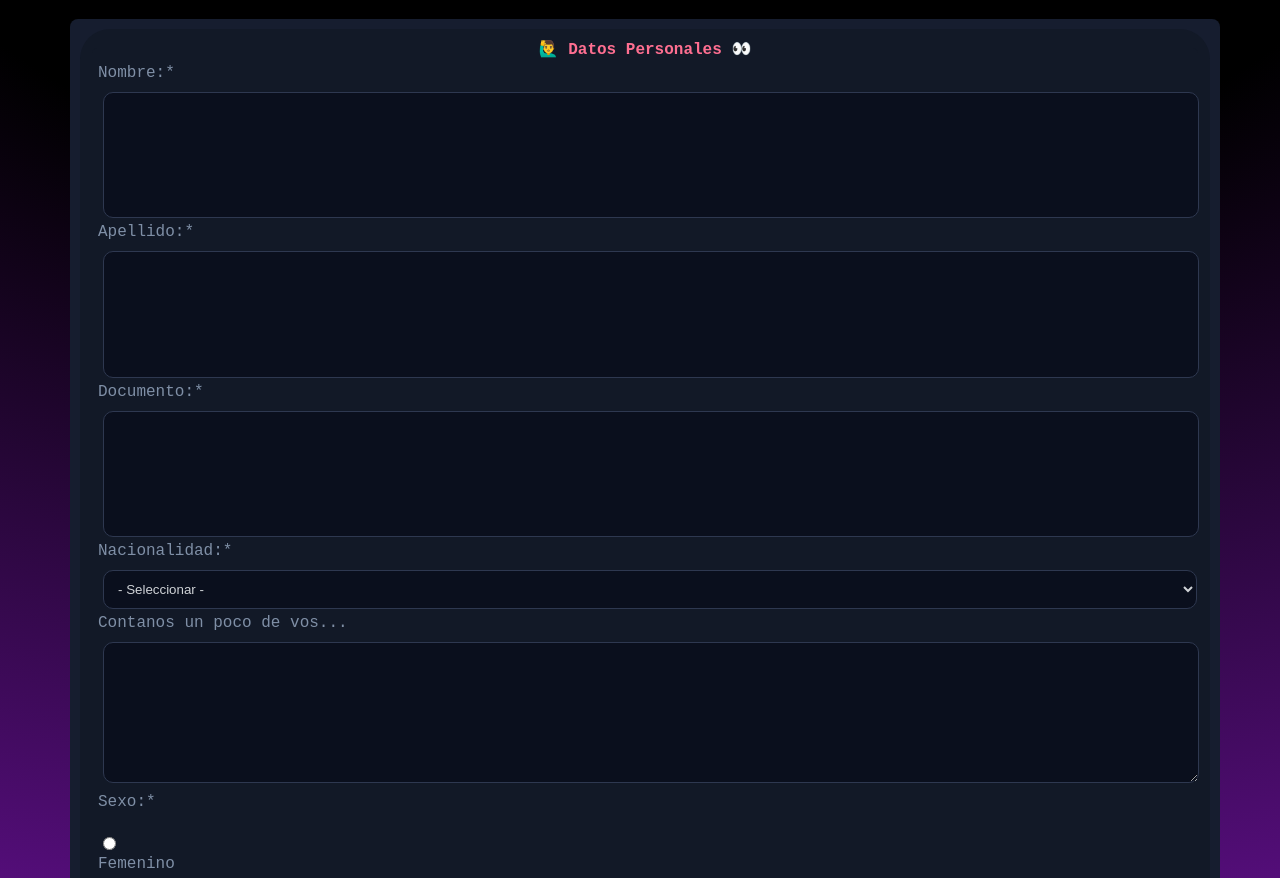
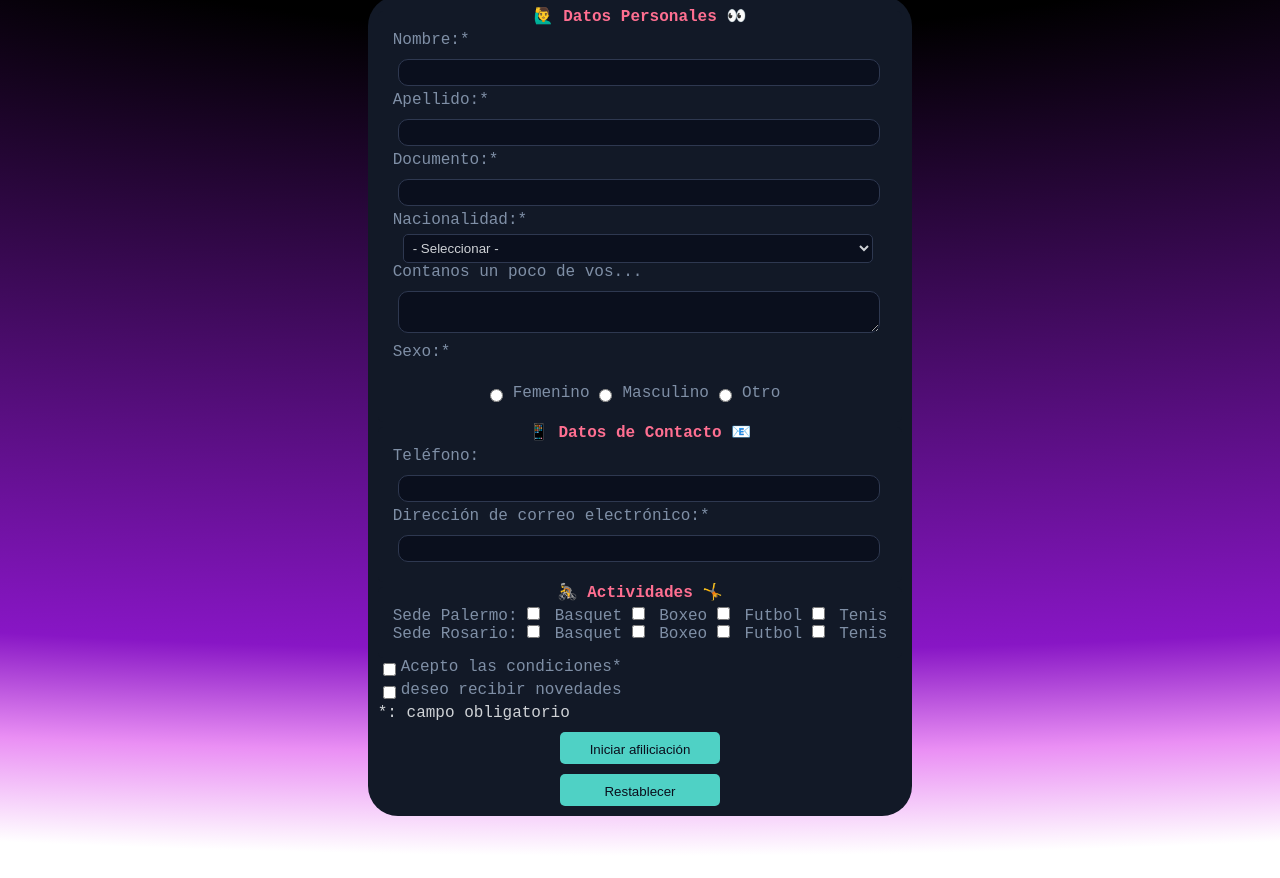
Before and after one commit to jmgaitan/ejercicio-08-formularios-html-y-css, a plain HTML site: page index.html in a window 1280 px wide. Shown: the part 171-1049 px from the top of the page. After the commit the page ends 1027 px from the top, so only its background shows below. Drawn offline with Linux system fonts and the light colour scheme; a web font is replaced by a local one.

Commit message:
estilo futuro casi finalizado

```diff
--- a/estilos/estilos-futuro.css
+++ b/estilos/estilos-futuro.css
@@ -1,63 +1,69 @@
+*{
+    margin: 0px;
+    padding: 0px;
+}
 body {
     color: #cfd2d6;
     font-family: 'Chivo Mono', monospace;
     padding: 10px;
     background: radial-gradient(ellipse 300% 100% at center top,#000000 20%, rgb(136, 22, 197) 80%,#ea8ff4 90%, #ffffff 100%);
-    margin: 25px;
-    padding: 25px;
+    margin: 20px;
+    padding: 20px;
+    background-repeat: no-repeat;
 
 }
 
 h1 {
     color: #4fd1c5;
     text-align: center;
-    padding-bottom: 5%;
+    padding-bottom: 20px;
     font-family: 'Helvetica Neue', sans-serif;
+    font-size: 70px;
 }
 
 section {
-    padding: 20px;
+    display: flex;
+    justify-content: center;
     border-radius: 8px;
-    background-color: #161d2f;
-    margin: 20px;
+    padding-top: 25px;
+    width: 100%;
+
+}
+
+form {
+    display: flex;
+    flex-direction: column;
+    background-color: #121927;
+    height: 150%;
+    height: 150%;
     padding: 10px;
-    margin-right: 10px;
+    border-radius: 30px;
+    animation: neon 5s ease infinite alternate;
 }
 
 @keyframes neon {
     25% {
-        box-shadow: 0 0 5px #08f, 0 0 10px #08f, 0 0 15px #08f, 0 0 20px #0ff, 0 0 35px #0ff, 0 0 40px #0ff, 0 0 50px #0ff, 0 0 75px #0ff;
+        box-shadow: 0 0 5px #08f, 0 0 10px #08f, 0 0 15px #08f, 0 0 20px #0ff, 0 0 35px #0ff, 0 0 40px #0ff, 0 0 50px #0ff, 0 0 100px #0ff;
     }
     50% {
-        box-shadow: 0 0 5px rgb(89, 103, 254), 0 0 10px rgb(65, 14, 247), 0 0 15px rgb(59, 11, 233), 0 0 20px rgb(252, 10, 252), 0 0 35px rgb(196, 9, 237), 0 0 40px rgb(221, 16, 244), 0 0 50px rgb(225, 32, 255), 0 0 75px rgb(242, 0, 255);
+        box-shadow: 0 0 5px rgb(89, 103, 254), 0 0 10px rgb(65, 14, 247), 0 0 15px rgb(59, 11, 233), 0 0 20px rgb(252, 10, 252), 0 0 35px rgb(196, 9, 237), 0 0 40px rgb(221, 16, 244), 0 0 50px rgb(225, 32, 255), 0 0 100px rgb(242, 0, 255);
     }
     90% {
-        box-shadow: 0 0 5px #08f, 0 0 10px #08f, 0 0 15px #08f, 0 0 20px #0ff, 0 0 35px #0ff, 0 0 40px #0ff, 0 0 50px #0ff, 0 0 75px #0ff;
+        box-shadow: 0 0 5px #08f, 0 0 10px #08f, 0 0 15px #08f, 0 0 20px #0ff, 0 0 35px #0ff, 0 0 40px #0ff, 0 0 50px #0ff, 0 0 95px #0ff;
     }
 }
 
-form {
-    background-color: #121927;
-    padding: 10px;
-    border-radius: 30px;
-    position: relative;
-    animation: neon 5s ease infinite alternate;
-}
 fieldset {
-
-    border: 1px solid transparent;
+        border: 10px solid transparent;
         background-color: #121927;
         padding: 5px;
         border-radius: 5px;
-    position: relative;
         }
-
 legend {
         color: #ff6f91;
         font-weight: bold;
         text-align: center;
         }
-
 label {
         color: #7f8fa6;
         display: block;
@@ -65,17 +71,8 @@ label {
     }
 
 input[type="text"],input[type="email"],input[type="tel"],textarea {
-    width: 90%;
-    padding: 5% 5% 5% 5%;
-    margin: 5px;
-    border: 1px solid #2e3850;
-    background-color: #0a0f1d;
-    color: #cfd2d6;
-    border-radius: 10px;
-}
-select {
-    width: 100%;
-    padding: 10px;
+    width: 95%;
+    padding: 5px 5px 5px 5px;
     margin: 5px;
     border: 1px solid #2e3850;
     background-color: #0a0f1d;
@@ -83,19 +80,66 @@ select {
     border-radius: 10px;
 }
 
+select {
+    width: 95%;
+    padding: 5px;
+    margin-left: 10px;
+    border: 1px solid #2e3850;
+    background-color: #0a0f1d;
+    color: #cfd2d6;
+    border-radius: 5px;
+}
+
 input[type="radio"],input[type="checkbox"] {
     margin-right: 10px;
+}
+
+.inputs{
+    align-items: center;
+    padding: 0%;
+    display: flex;
+    flex-direction: column;
 }
 
 input[type="button"],input[type="reset"] {
     background-color: #4fd1c5;
     color: #0a0f1d;
     border: none;
-    padding: 10px 20px;
+    padding: 10px;
     border-radius: 5px;
     cursor: pointer;
     margin-top: 10px;
+    height: 2rem;
+    width: 10rem;
+
 }
+
+.sede-actividades >label,input[type="checkbox"] {
+    display: inline; /* Elimina el bloque de display por defecto */
+}
+
+
+input[type="checkbox"] {
+    margin-right: 5px; /* Espacio a la derecha del checkbox */
+}
+
+.sede-actividades br {
+    display: none;
+}
+
+.selectSexo {
+    display: flex;
+    justify-content: center;
+    align-items: center;
+
+}
+.labelSexo {
+    margin-right: 10px;
+}
+.labelSexo ::first-letter{
+    text-transform: uppercase;
+}
+
 
 input[type="button"]:hover,input[type="reset"]:hover {
     background-color: #3fb5a3;
@@ -104,3 +148,9 @@ input[type="button"]:hover,input[type="reset"]:hover {
 .botText {
     color: #7f8fa6;
 }
+
+.botText div {
+    margin-left: 5px;
+    display: flex;
+    flex-direction: row;
+}
--- /dev/null
+++ b/estilos/estilos-retro.css
@@ -0,0 +1,12 @@
+body {
+    font-family: 'Arial', sans-serif;
+    color: #333;
+    background-color: #eaeaea;
+    margin: 0;
+    padding: 0;
+}
+
+h1 {
+    display: flex;
+    min-height: 50vh;
+}
--- a/index.html
+++ b/index.html
@@ -8,10 +8,12 @@
     <link href="https://fonts.googleapis.com/css2?family=Chivo+Mono&display=swap" rel="stylesheet">
     <!-- <link rel="stylesheet" href="estilos/estilo.css"> -->
     <link rel="stylesheet" href="estilos/estilos-futuro.css">
-    <!-- <link rel="stylesheet" href="estilos/estilo.css"> -->
+    <!-- <link rel="stylesheet" href="estilos/estilos-retro.css">  -->
+
     <title>afiliación</title>
 </head>
 <body>
+
     <h1>Vení al Gym! 💪</h1>
 
     <section>
@@ -34,53 +36,71 @@
                 </select><br>
                 <label for="about">Contanos un poco de vos...</label>
                 <textarea id="about" name="about"></textarea><br>
-                <label>Sexo:*</label> <br>
-                <input type="radio" id="femenino" name="sexo" value="femenino">
-                <label for="femenino">Femenino</label>
-
-                <input type="radio" id="masculino" name="sexo" value="masculino">
-                <label for="masculino">Masculino</label>
-
-                <input type="radio" id="otro" name="sexo" value="otro">
-                <label for="otro">Otro</label>
+                <label for="sexo">Sexo:*</label> <br>
+                <div class="selectSexo">
+                    <input type="radio" id="femenino" name="sexo" value="femenino">
+                    <label class="labelSexo" for="femenino">Femenino</label>
+                    <input type="radio" id="masculino" name="sexo" value="masculino">
+                    <label class="labelSexo" for="masculino">Masculino</label>
+                    <input type="radio" id="otro" name="sexo" value="otro">
+                    <label class="labelSexo" for="otro">Otro</label>
+                </div>
             </fieldset>
 
             <fieldset>
-                <legend>📱datos de Contacto 📧</legend>
-                <label for="telefono">teléfono:</label>
-                <input type="tel"><br>
-                <label for="email">direccion de correo electronico:*</label>
-                <input type="email" name="" id="email">
+                <legend>📱 Datos de Contacto 📧</legend>
+                <label for="telefono">Teléfono:</label>
+                <input type="tel" id="telefono" name="telefono"><br>
+                <label for="email">Dirección de correo electrónico:*</label>
+                <input type="email" id="email" name="email" required>
             </fieldset>
 
-            <fieldset>
-               <legend>🚴 actividades 🤸</legend>
-               <label for="palermo">sede palermo:</label><br>
-                <input type="checkbox">basquet
-                <input type="checkbox">Boxeo
-                <input type="checkbox">Futbol
-                <input type="checkbox">Tenis
-                <br>
-                <label for="rosario">sede rosario:</label><br>
-                <input type="checkbox">basquet
-                <input type="checkbox">Boxeo
-                <input type="checkbox">Futbol
-                <input type="checkbox">Tenis
+            <fieldset class="class-sedes" >
+                <legend>🚴 Actividades 🤸</legend>
+                <div class="sede-actividades">
+                    <label for="palermo">Sede Palermo:</label><br>
+                    <input type="checkbox" id="basquetPalermo" name="actividadesPalermo" value="Basquet">
+                    <label for="basquetPalermo">Basquet</label><br>
+                    <input type="checkbox" id="boxeoPalermo" name="actividadesPalermo" value="Boxeo">
+                    <label for="boxeoPalermo">Boxeo</label><br>
+                    <input type="checkbox" id="futbolPalermo" name="actividadesPalermo" value="Futbol">
+                    <label for="futbolPalermo">Futbol</label><br>
+                    <input type="checkbox" id="tenisPalermo" name="actividadesPalermo" value="Tenis">
+                    <label for="tenisPalermo">Tenis</label><br>
+                </div>
+                <div class="sede-actividades">
+                    <label for="rosario">Sede Rosario:</label><br>
+                    <input type="checkbox" id="basquetRosario" name="actividadesRosario" value="Basquet">
+                    <label for="basquetRosario">Basquet</label><br>
+                    <input type="checkbox" id="boxeoRosario" name="actividadesRosario" value="Boxeo">
+                    <label for="boxeoRosario">Boxeo</label><br>
+                    <input type="checkbox" id="futbolRosario" name="actividadesRosario" value="Futbol">
+                    <label for="futbolRosario">Futbol</label><br>
+                    <input type="checkbox" id="tenisRosario" name="actividadesRosario" value="Tenis">
+                    <label for="tenisRosario">Tenis</label><br>
+                </div>
             </fieldset>
+
             <div class="botText">
-                <input type="checkbox" name="" id="condiciones" >
-                <label for="">Acepto las condiciones*</label>
-                <br>
-                <input type="checkbox" name="" id="checkNovedades">
-                <label for="checkNovedades">deseo recibir novedades</label>
-                <p>*: campo obligatorio</p>
+                <div>
+                    <input type="checkbox" name="" id="condiciones" >
+                    <label for="condiciones">Acepto las condiciones*</label>
+                    <br>
+                </div>
+                <div>
+                    <input type="checkbox" name="" id="checkNovedades">
+                    <label for="checkNovedades">deseo recibir novedades</label>
+                    <br>
+                </div>
             </div>
-            <div>
+            <p>*: campo obligatorio</p>
+            <div class="inputs">
                 <input type="button" value="Iniciar afiliciación">
                 <input type="reset" value="Restablecer">
             </div>
             </form>
     </section>
 
+    <script src="main.js"></script>
 </body>
 </html>
```
Also changed, not shown: modelos/urbano.jpeg (added). Lines whose indentation alone changed are shown as unchanged.
